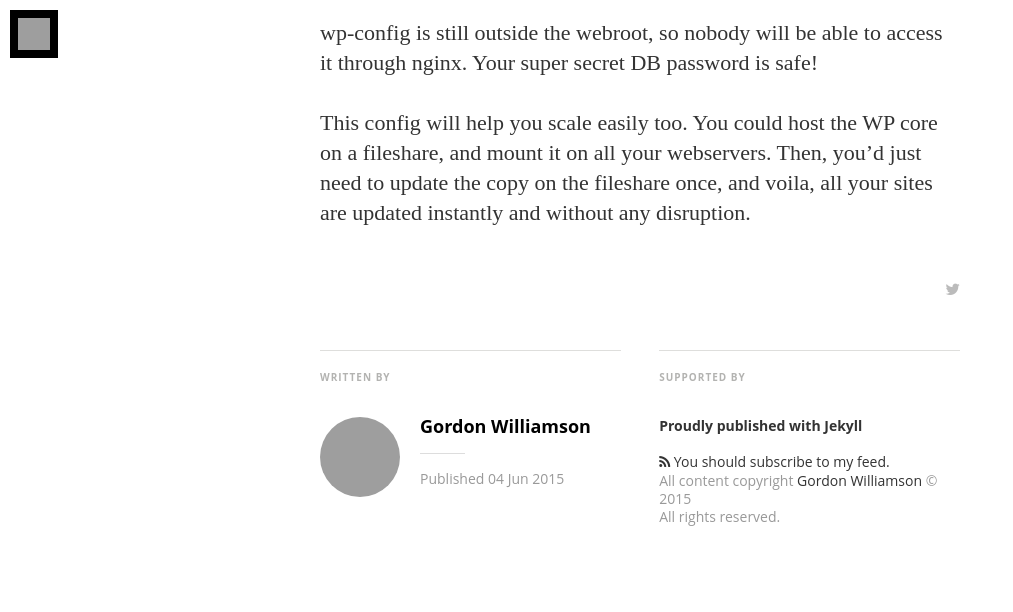
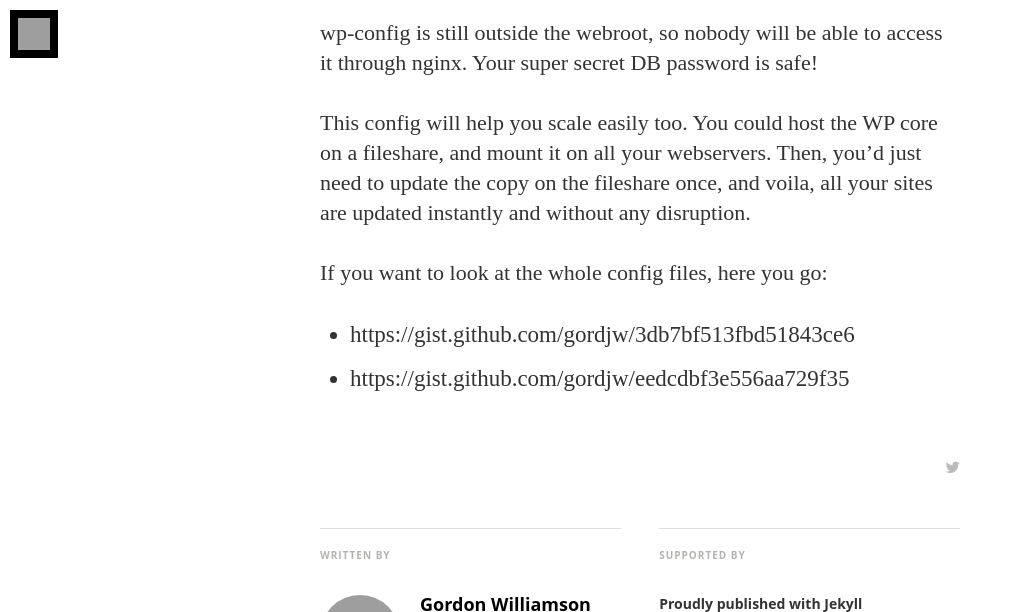
Before and after one commit to gordjw/gordjw.github.io, a Jekyll site: the page built from _posts/2015-06-04-wp-content.markdown, in a window 1280 px wide and 900 px high, scrolled down 4266 px, cut to the strip 0-612 px from the top of the window. Shown: the whole strip, without its empty margins (0-1013 px from the left). Built offline with Jekyll 4.4.1, drawn with Linux system fonts in a browser that asks for light colours; nearby versions of some CDN libraries; some web fonts are replaced; Markdown is read by kramdown in place of the engine named in the settings; grey boxes are pictures that could not be loaded.

Commit message:
Minor correction

```diff
--- a/_posts/2015-06-04-wp-content.markdown
+++ b/_posts/2015-06-04-wp-content.markdown
@@ -98,3 +98,9 @@ We're now able to update WordPress core without overwriting any user content. In
 wp-config is still outside the webroot, so nobody will be able to access it through nginx. Your super secret DB password is safe!
 
 This config will help you scale easily too. You could host the WP core on a fileshare, and mount it on all your webservers. Then, you'd just need to update the copy on the fileshare once, and voila, all your sites are updated instantly and without any disruption.
+
+
+If you want to look at the whole config files, here you go:
+
+- https://gist.github.com/gordjw/3db7bf513fbd51843ce6
+- https://gist.github.com/gordjw/eedcdbf3e556aa729f35
```
